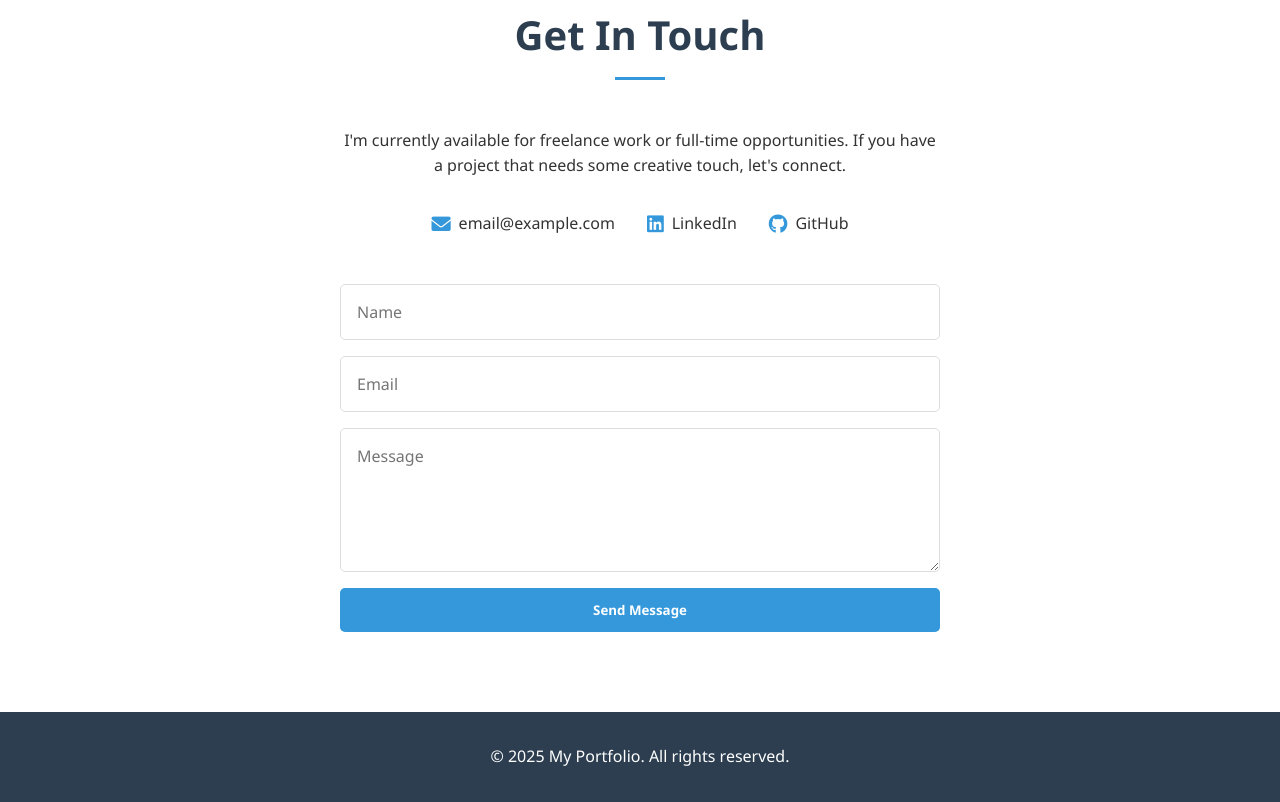
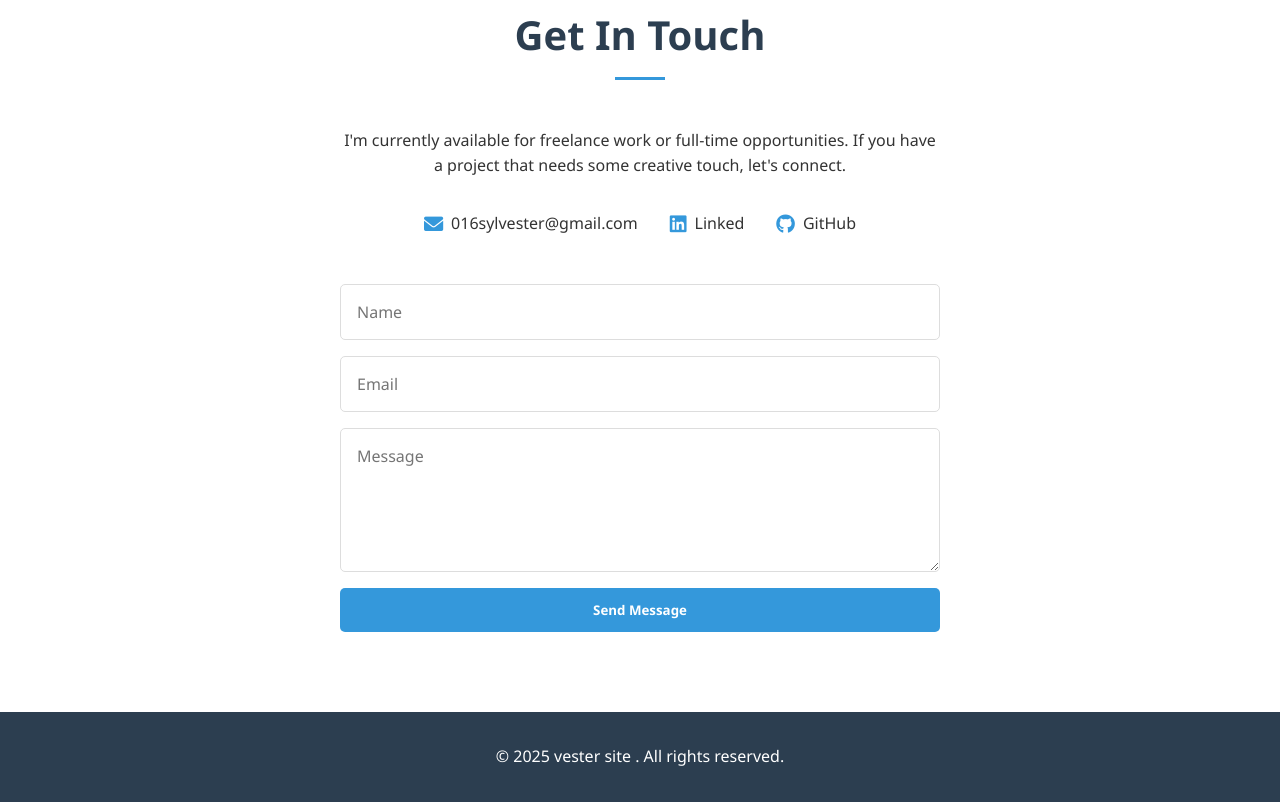
Before and after one commit to Sylvester016/Sylvester016.github.io, a plain HTML site: page index.html in a window 1280 px wide. Shown: the part 1396-2198 px from the top of the page. Drawn offline with Linux system fonts and the light colour scheme.

Commit message:
updating links to socalmidas

```diff
--- a/index.html
+++ b/index.html
@@ -20,7 +20,6 @@
             <ul class="nav-links">
                 <li><a href="#home">Home</a></li>
                 <li><a href="#about">About</a></li>
-                <li><a href="#projects">Solutions</a></li>
                 <li><a href="#contact">Contact</a></li>
                 <li><button id="theme-toggle" class="theme-btn" aria-label="Toggle Dark Mode"><i class="fas fa-moon"></i></button></li>
             </ul>
@@ -103,13 +102,13 @@
                 <h2 class="section-title">Get In Touch</h2>
                 <p class="contact-text">I'm currently available for freelance work or full-time opportunities. If you have a project that needs some creative touch, let's connect.</p>
                 <div class="contact-links">
-                    <a href="mailto:email@example.com" class="contact-item">
-                        <i class="fas fa-envelope"></i> email@example.com
+                    <a href="016sylvester@gmail.com" class="contact-item">
+                        <i class="fas fa-envelope"></i> 016sylvester@gmail.com
                     </a>
-                    <a href="#" class="contact-item">
-                        <i class="fab fa-linkedin"></i> LinkedIn
+                    <a href="https://www.linkedin.com/in/masala-netshivhodza-31b4772a2?utm_source=share&utm_campaign=share_via&utm_content=profile&utm_medium=android_app" class="contact-item">
+                        <i class="fab fa-linkedin"></i> Linked
                     </a>
-                    <a href="#" class="contact-item">
+                    <a href="https://github.com/Sylvester016/" class="contact-item">
                         <i class="fab fa-github"></i> GitHub
                     </a>
                 </div>
@@ -124,7 +123,7 @@
     </main>
 
     <footer>
-        <p>&copy; 2025 My Portfolio. All rights reserved.</p>
+        <p>&copy; 2025 vester site . All rights reserved.</p>
     </footer>
 
     <script src="script.js"></script>
```
